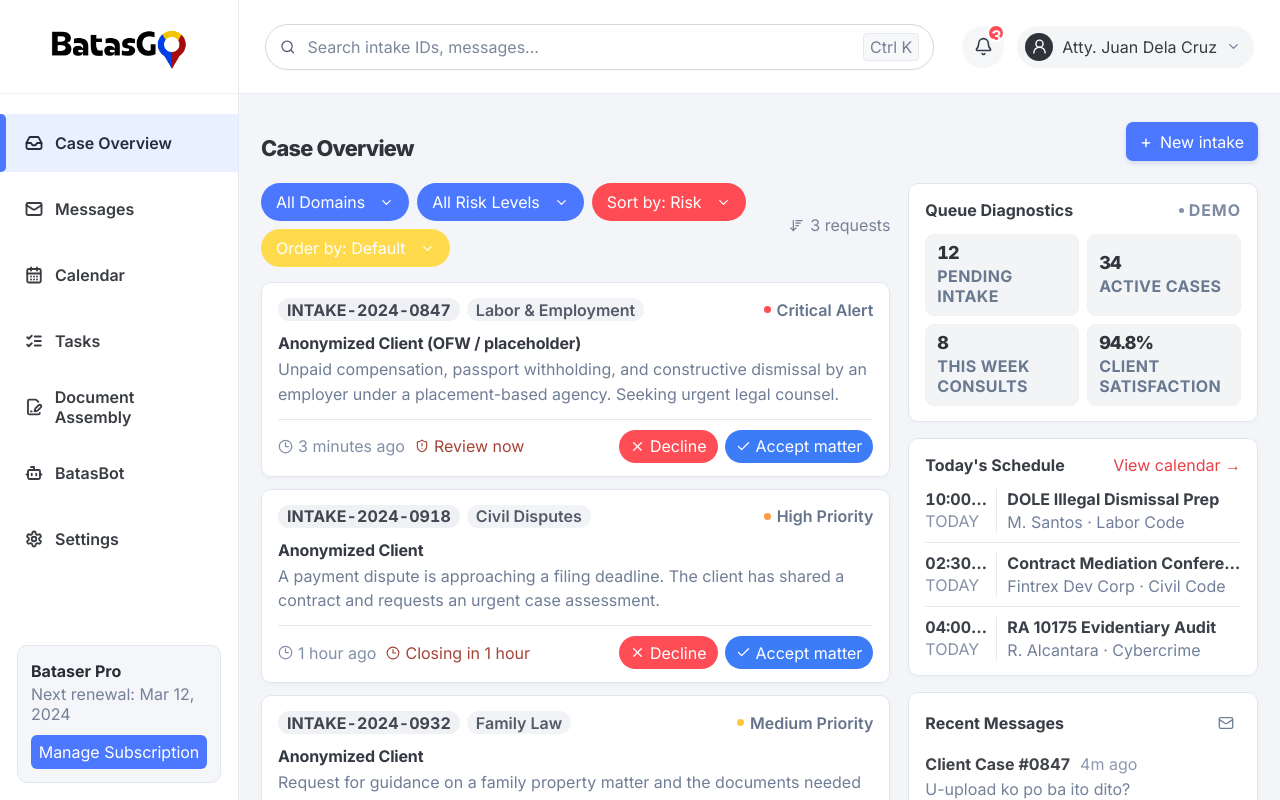
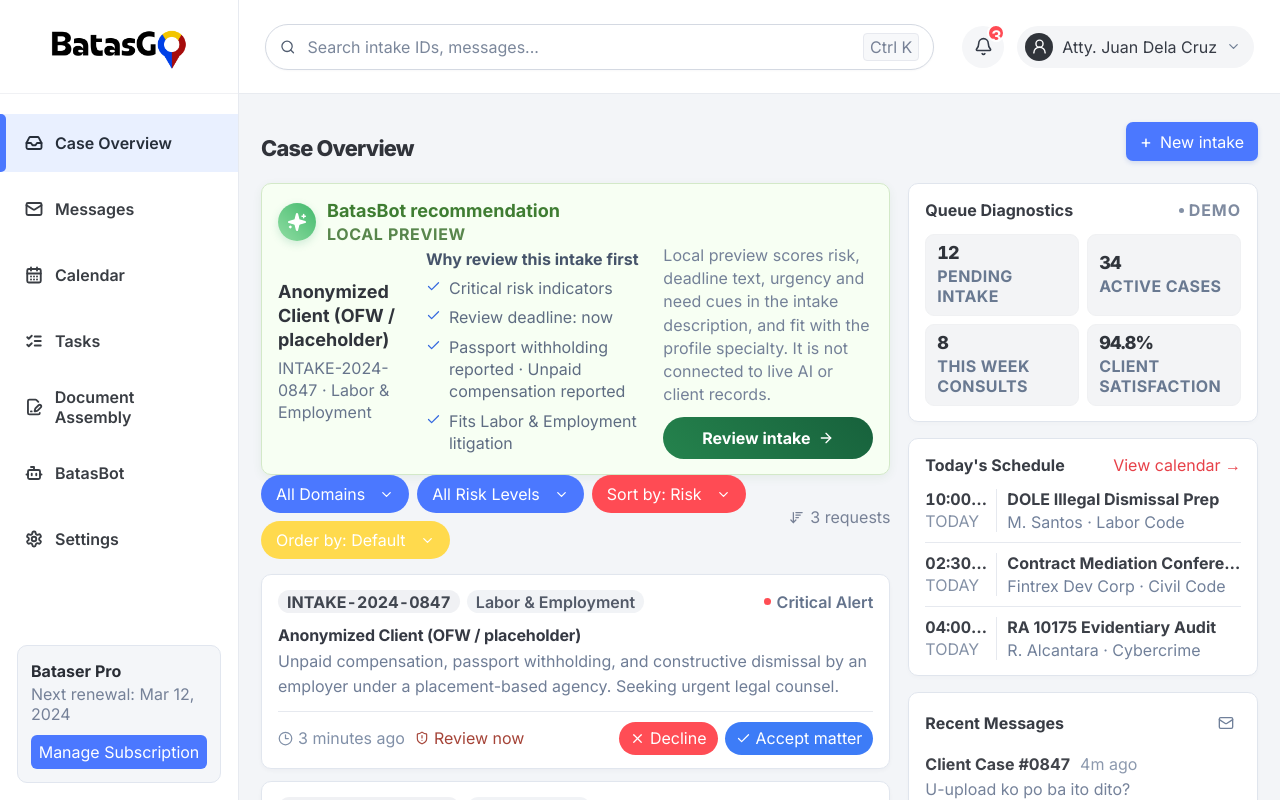
Before and after one commit to anthonyFalter/batasgo-lawyer-mvp, a Next.js app: page /dashboard in a window 1280 px wide. Shown: the top 800 px of the page. Built offline with nearby package versions, Linux system fonts and the light colour scheme.

Commit message:
add ai summary

```diff
--- a/src/features/triage/triage-dashboard.css
+++ b/src/features/triage/triage-dashboard.css
@@ -941,6 +941,186 @@
   gap: 16px;
 }
 
+.rail-panel.triage-ai-panel {
+  display: grid;
+  grid-template-columns: minmax(0, 0.8fr) minmax(0, 1.35fr) minmax(210px, 0.85fr);
+  align-items: center;
+  column-gap: 18px;
+  background: #f7fff3;
+  border-color: #d3e9c8;
+  box-shadow: 0 3px 10px rgb(70 132 61 / 8%);
+}
+
+.triage-ai-heading {
+  display: flex;
+  align-items: center;
+  grid-column: 1 / -1;
+  gap: 11px;
+  margin-bottom: 0;
+}
+
+.triage-ai-icon {
+  display: grid;
+  width: 38px;
+  height: 38px;
+  flex: 0 0 auto;
+  place-items: center;
+  color: #fff;
+  background: linear-gradient(45deg, #8fdda2 0%, #43b96d 100%);
+  border-radius: 50%;
+  box-shadow: 0 3px 8px rgb(52 157 105 / 20%);
+}
+
+.triage-ai-icon svg {
+  fill: currentColor;
+}
+
+.triage-ai-heading h2 {
+  margin: 0;
+  color: #3f7d32;
+  font-size: 18px;
+  font-weight: 700;
+}
+
+.triage-ai-local-label {
+  display: inline-flex;
+  margin-top: 3px;
+  color: #58864c;
+  font-size: 16px;
+  font-weight: 650;
+  letter-spacing: 0.04em;
+}
+
+.triage-ai-client {
+  min-width: 0;
+  padding: 0;
+}
+
+.triage-ai-client h3 {
+  margin: 0;
+  color: #30343b;
+  font-size: 18px;
+  font-weight: 700;
+  line-height: 1.35;
+}
+
+.triage-ai-client p {
+  margin: 4px 0 0;
+  color: #66748b;
+  font-size: 16px;
+  line-height: 1.4;
+}
+
+.triage-ai-reasons {
+  min-width: 0;
+  margin-top: 0;
+}
+
+.triage-ai-reasons h4 {
+  margin: 0 0 8px;
+  color: #46546a;
+  font-size: 16px;
+  font-weight: 700;
+}
+
+.triage-ai-reasons ul {
+  display: flex;
+  flex-direction: column;
+  gap: 7px;
+  margin: 0;
+  padding: 0;
+  list-style: none;
+}
+
+.triage-ai-reasons li {
+  display: flex;
+  align-items: flex-start;
+  gap: 8px;
+  color: #5e6c82;
+  font-size: 16px;
+  line-height: 1.4;
+}
+
+.triage-ai-reasons li svg {
+  flex: 0 0 auto;
+  margin-top: 2px;
+  color: #3569df;
+}
+
+.triage-ai-footer {
+  display: flex;
+  height: 100%;
+  flex-direction: column;
+  justify-content: space-between;
+  gap: 11px;
+  margin-top: 0;
+  padding-top: 0;
+  border-top: 0;
+}
+
+.triage-ai-footer p,
+.triage-ai-empty p {
+  margin: 0;
+  color: #748198;
+  font-size: 16px;
+  line-height: 1.45;
+}
+
+.triage-ai-footer button {
+  display: inline-flex;
+  min-height: 42px;
+  align-items: center;
+  justify-content: center;
+  gap: 8px;
+  padding: 0 14px;
+  color: #fff;
+  background: linear-gradient(45deg, #25834d 0%, #17613c 100%);
+  border: 0;
+  border-radius: 999px;
+  cursor: pointer;
+  font-size: 16px;
+  font-weight: 650;
+  transition: background-color 140ms ease, transform 140ms ease;
+}
+
+.triage-ai-footer button:hover {
+  background: linear-gradient(45deg, #1f7444 0%, #105334 100%);
+  transform: translateY(-1px);
+}
+
+.triage-ai-empty h3 {
+  margin: 0 0 5px;
+  color: #30343b;
+  font-size: 18px;
+}
+
+@media (max-width: 1200px) {
+  .triage-ai-panel {
+    grid-template-columns: minmax(0, 0.85fr) minmax(0, 1.15fr);
+    gap: 14px;
+  }
+
+  .triage-ai-heading,
+  .triage-ai-footer {
+    grid-column: 1 / -1;
+  }
+}
+
+@media (max-width: 640px) {
+  .triage-ai-panel {
+    grid-template-columns: minmax(0, 1fr);
+  }
+
+  .triage-ai-heading,
+  .triage-ai-footer {
+    grid-column: 1;
+  }
+
+  .triage-ai-footer {
+    gap: 10px;
+  }
+}
+
 .rail-panel {
   padding: 16px 16px 15px;
   background: #fff;
--- a/src/features/triage/triage-dashboard.tsx
+++ b/src/features/triage/triage-dashboard.tsx
@@ -2,8 +2,10 @@
 
 import {
   ArrowDownWideNarrow,
+  ArrowRight,
   Check,
   ChevronDown,
+  Sparkles,
   Clock3,
   Inbox,
   Mail,
@@ -26,6 +28,7 @@ type Intake = {
   deadlineOrder: number;
 };
 type Decision = { intake: Intake; result: "accepted" | "declined" };
+type RankedIntake = { intake: Intake; score: number; reasons: string[]; specialtyMatch: boolean };
 const initialIntakes: Intake[] = [
   {
     id: "INTAKE-2024-0847",
@@ -66,6 +69,59 @@ const initialIntakes: Intake[] = [
 ];
 
 const riskRank: Record<Risk, number> = { Critical: 3, High: 2, Medium: 1 };
+const profileSpecialty = "Labor & Employment litigation";
+
+function rankIntakesForReview(intakes: Intake[]): RankedIntake | null {
+  const needSignals = [
+    { pattern: /passport withholding|withheld passport/i, points: 28, reason: "Passport withholding reported" },
+    { pattern: /unpaid compensation|unpaid wages|wage arrears/i, points: 24, reason: "Unpaid compensation reported" },
+    { pattern: /constructive dismissal|wrongful termination|job loss/i, points: 20, reason: "Employment loss reported" },
+    { pattern: /filing deadline|approaching.{0,20}deadline|due date/i, points: 24, reason: "Filing deadline approaching" },
+    { pattern: /safety risk|threat|violence|eviction/i, points: 24, reason: "Immediate personal impact reported" },
+  ];
+  const deadlinePoints = (intake: Intake) => {
+    const deadlineCopy = `${intake.deadline} ${intake.summary}`.toLowerCase();
+    if (intake.deadlineOrder === 0 || /\b(now|immediate|overdue|due today)\b/.test(deadlineCopy)) return 35;
+    if (intake.deadlineOrder <= 1 || /(?:within|closing in)\s+(?:1|one|2|two)\s+hours?/.test(deadlineCopy)) return 28;
+    if (intake.deadlineOrder <= 3 || /filing deadline|due date|by end of day/.test(deadlineCopy)) return 15;
+    return 5;
+  };
+  const urgencyPoints = (intake: Intake) => {
+    const riskPoints = { Critical: 40, High: 28, Medium: 15 }[intake.risk];
+    const recencyPoints = Math.min(intake.receivedOrder, 3) * 2;
+    return riskPoints + deadlinePoints(intake) + recencyPoints;
+  };
+  const ranked = intakes.map((intake) => {
+    const needReasons = needSignals.filter(({ pattern }) => pattern.test(intake.summary)).map(({ reason }) => reason);
+    const needPoints = needSignals
+      .filter(({ pattern }) => pattern.test(intake.summary))
+      .reduce((total, signal) => total + signal.points, 0);
+    const specialtyMatch = intake.domain.toLowerCase().includes("labor & employment");
+    const needSummary = needReasons.length
+      ? needReasons.slice(0, 2).join(" · ")
+      : "No immediate need signals found in the summary";
+    const reasons = [
+      `${intake.risk} risk indicators`,
+      intake.deadlineOrder === 0 ? "Review deadline: now" : intake.deadlineOrder <= 1 ? intake.deadline : "Time-sensitive follow-up",
+      needSummary,
+      specialtyMatch ? `Fits ${profileSpecialty}` : `Outside profile specialty: ${profileSpecialty}`,
+    ];
+
+    return {
+      intake,
+      score: urgencyPoints(intake) + needPoints + (specialtyMatch ? 20 : 0),
+      reasons,
+      specialtyMatch,
+    };
+  });
+
+  return ranked.sort((a, b) =>
+    b.score - a.score
+    || riskRank[b.intake.risk] - riskRank[a.intake.risk]
+    || a.intake.deadlineOrder - b.intake.deadlineOrder,
+  )[0] ?? null;
+}
+
 function FilterSelect({
   label,
   value,
@@ -204,6 +260,7 @@ export default function TriageDashboard() {
   const [search, setSearch] = useState("");
   const [toast, setToast] = useState("");
   const [toastUndoable, setToastUndoable] = useState(false);
+  const recommendedCardRef = useRef<HTMLElement>(null);
 
   const visibleIntakes = useMemo(() => {
     const query = search.trim().toLowerCase();
@@ -224,6 +281,8 @@ export default function TriageDashboard() {
       return (riskRank[a.risk] - riskRank[b.risk]) * direction;
     });
   }, [domainFilter, intakes, order, riskFilter, search, sortBy]);
+
+  const recommendation = useMemo(() => rankIntakesForReview(intakes), [intakes]);
 
   const showToast = (message: string, undoable = false) => {
     setToast(message);
@@ -252,6 +311,12 @@ export default function TriageDashboard() {
     setOrder("default");
   };
 
+  const reviewRecommendedIntake = () => {
+    if (!recommendation) return;
+    if (!visibleIntakes.some(({ id }) => id === recommendation.intake.id)) resetFilters();
+    window.setTimeout(() => recommendedCardRef.current?.scrollIntoView({ behavior: "smooth", block: "center" }), 0);
+  };
+
   const unavailable = (label: string) => showToast(`${label} is not part of this demo yet.`);
 
   return (
@@ -275,6 +340,40 @@ export default function TriageDashboard() {
 
           <div className="dashboard-grid">
             <section className="queue-section" aria-labelledby="queue-heading">
+              <section className="rail-panel triage-ai-panel" aria-labelledby="triage-ai-title">
+                <div className="triage-ai-heading">
+                  <span className="triage-ai-icon"><Sparkles aria-hidden="true" size={20} fill="currentColor" strokeWidth={1.7} /></span>
+                  <div>
+                    <h2 id="triage-ai-title">BatasBot recommendation</h2>
+                    <span className="triage-ai-local-label">LOCAL PREVIEW</span>
+                  </div>
+                </div>
+                {recommendation ? (
+                  <>
+                    <div className="triage-ai-client">
+                      <h3>{recommendation.intake.client}</h3>
+                      <p>{recommendation.intake.id} · {recommendation.intake.domain}</p>
+                    </div>
+                    <div className="triage-ai-reasons">
+                      <h4>Why review this intake first</h4>
+                      <ul>
+                        {recommendation.reasons.map((reason) => <li key={reason}><Check aria-hidden="true" size={15} />{reason}</li>)}
+                      </ul>
+                    </div>
+                    <div className="triage-ai-footer">
+                      <p>Local preview scores risk, deadline text, urgency and need cues in the intake description, and fit with the profile specialty. It is not connected to live AI or client records.</p>
+                      <button type="button" onClick={reviewRecommendedIntake}>
+                        Review intake <ArrowRight aria-hidden="true" size={16} />
+                      </button>
+                    </div>
+                  </>
+                ) : (
+                  <div className="triage-ai-empty">
+                    <h3>No open intakes to rank</h3>
+                    <p>New requests will appear in this local priority preview.</p>
+                  </div>
+                )}
+              </section>
               <div className="queue-toolbar">
                 <h2 id="queue-heading" className="sr-only">Incoming intake requests</h2>
                 <div className="filters">
@@ -331,7 +430,12 @@ export default function TriageDashboard() {
 
               <div className="intake-list" aria-live="polite">
                 {visibleIntakes.map((intake) => (
-                  <article className="intake-card" key={intake.id}>
+                  <article
+                    className="intake-card"
+                    id={`intake-${intake.id}`}
+                    key={intake.id}
+                    ref={intake.id === recommendation?.intake.id ? recommendedCardRef : undefined}
+                  >
                     <div className="intake-card-top">
                       <div className="intake-tags">
                         <span className="intake-id">{intake.id}</span>
```
Also changed, not shown: 1 other file (tests, documents, lock files or other folders).
